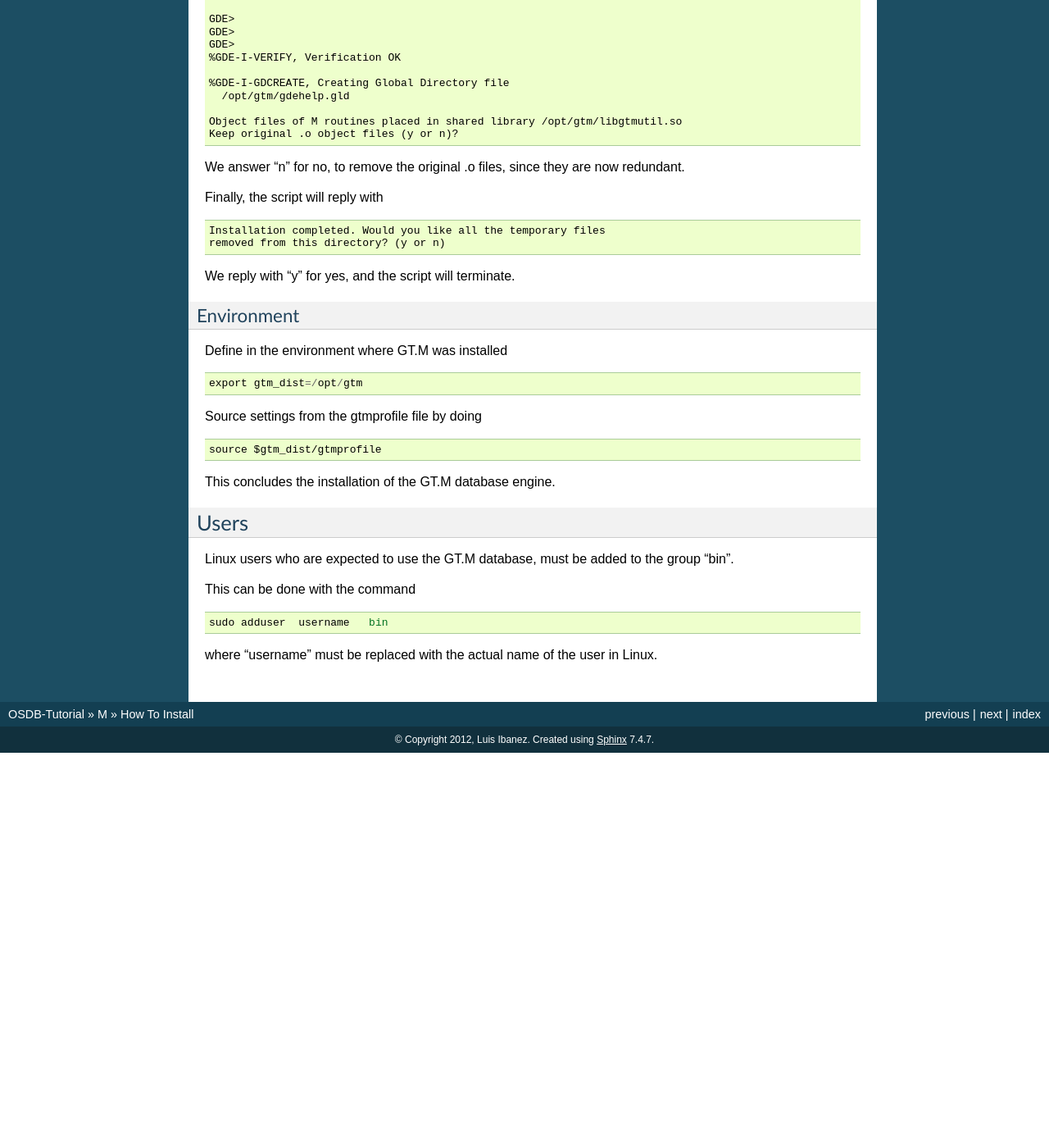
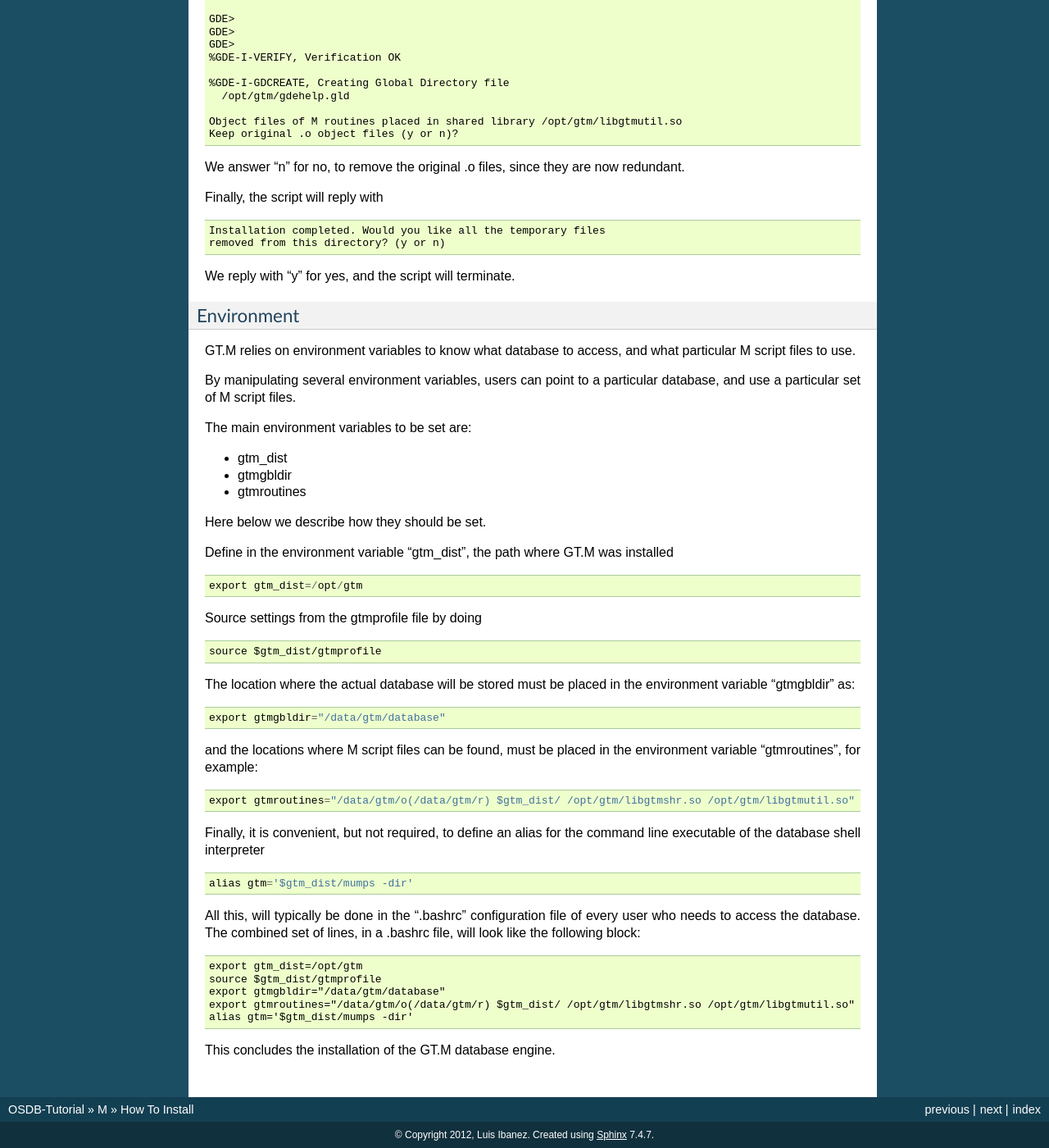
Before and after one commit to luisibanez/open-source-databases-tutorial, a Sphinx documentation site: the page built from source/M/Installation.rst, in a window 1280 px wide and 1400 px high, scrolled down 2180 px. Shown: the whole window at 82% size. Built offline with Sphinx 7.4.7, drawn with Linux system fonts in a browser that asks for light colours; before the commit the page ends 3098 px from its top, so only the background shows below that.

Commit message:
Ends Installation section. Explained environment.
Described the use of environment variables and how they should be set in order
to point to specific databases and to use specific M script files.

```diff
--- a/source/M/Installation.rst
+++ b/source/M/Installation.rst
@@ -171,7 +171,21 @@ We reply with "y" for yes, and the script will terminate.
 Environment
 ~~~~~~~~~~~
 
-Define in the environment where GT.M was installed
+GT.M relies on environment variables to know what database to access, and what
+particular M script files to use.
+
+By manipulating several environment variables, users can point to a particular
+database, and use a particular set of M script files.
+
+The main environment variables to be set are:
+
+* gtm_dist
+* gtmgbldir
+* gtmroutines
+
+Here below we describe how they should be set.
+
+Define in the environment variable "gtm_dist", the path where GT.M was installed
 
 ::
 
@@ -183,22 +197,46 @@ Source settings from the gtmprofile file by doing
 
    source $gtm_dist/gtmprofile
 
+The location where the actual database will be stored must be placed in the
+environment variable "gtmgbldir" as:
+
+::
+
+   export gtmgbldir="/data/gtm/database"
+
+and the locations where M script files can be found, must be placed in the
+environment variable "gtmroutines", for example:
+
+::
+
+    export gtmroutines="/data/gtm/o(/data/gtm/r) $gtm_dist/ /opt/gtm/libgtmshr.so /opt/gtm/libgtmutil.so"
+
+Finally, it is convenient, but not required, to define an alias for the command
+line executable of the database shell interpreter
+
+::
+
+    alias gtm='$gtm_dist/mumps -dir'
+
+
+All this, will typically be done in the ".bashrc" configuration file of every
+user who needs to access the database. The combined set of lines, in a .bashrc
+file, will look like the following block:
+
+::
+
+   export gtm_dist=/opt/gtm
+   source $gtm_dist/gtmprofile
+   export gtmgbldir="/data/gtm/database"
+   export gtmroutines="/data/gtm/o(/data/gtm/r) $gtm_dist/ /opt/gtm/libgtmshr.so /opt/gtm/libgtmutil.so"
+   alias gtm='$gtm_dist/mumps -dir'
+
+
 
 This concludes the installation of the GT.M database engine.
 
 
-Users
------
 
-Linux users who are expected to use the GT.M database, must be added to the group "bin".
-
-This can be done with the command
-
-::
-
-    sudo adduser  username   bin
-
-where "username" must be replaced with the actual name of the user in Linux.
 
 .. _V5.5-000: http://sourceforge.net/projects/fis-gtm/files/GT.M-amd64-Linux/V5.5-000/
 .. _Download V5.5-000: http://sourceforge.net/projects/fis-gtm/files/GT.M-amd64-Linux/V5.5-000/gtm_V55000_linux_x8664_pro.tar.gz/download
```
